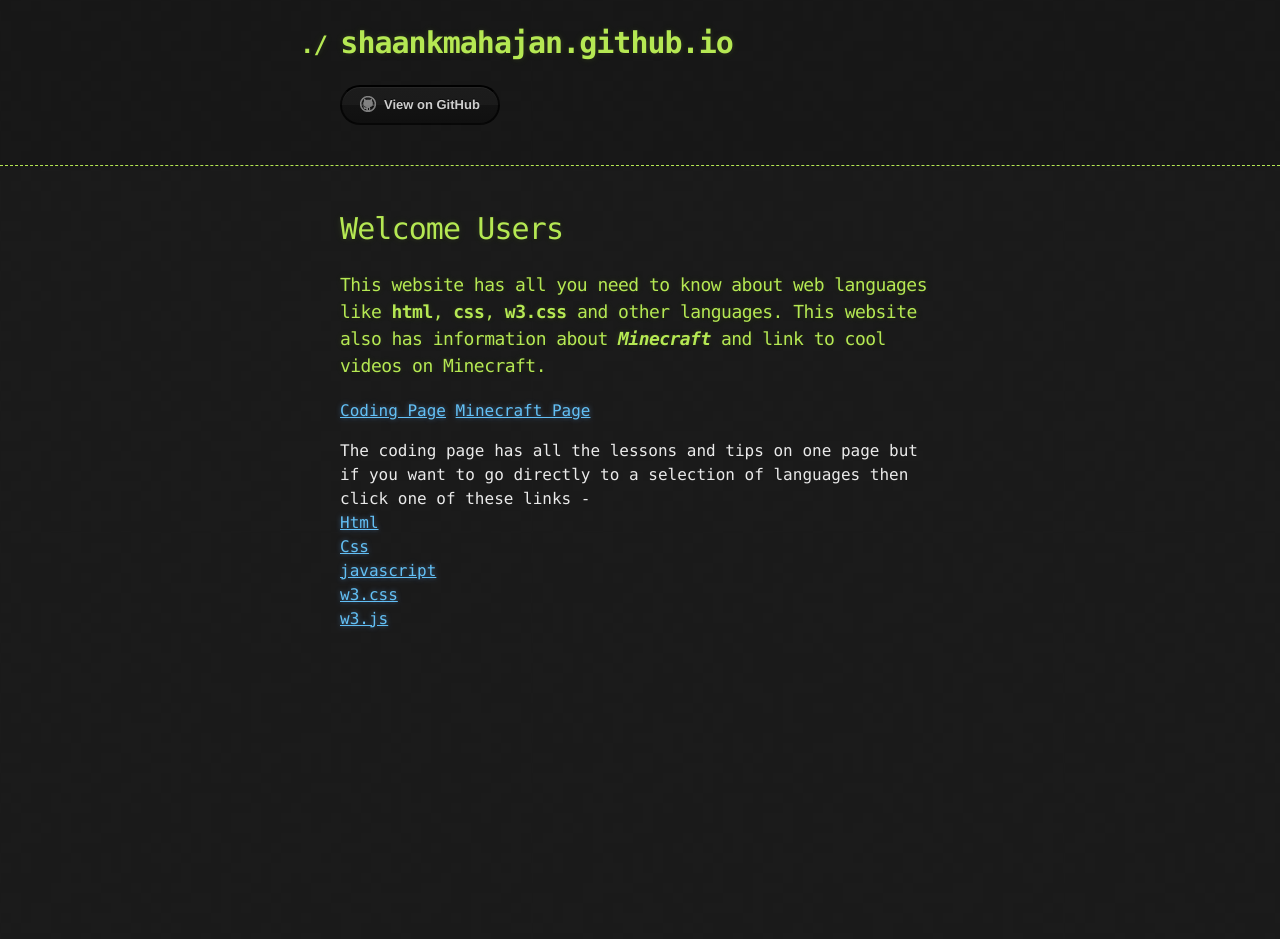
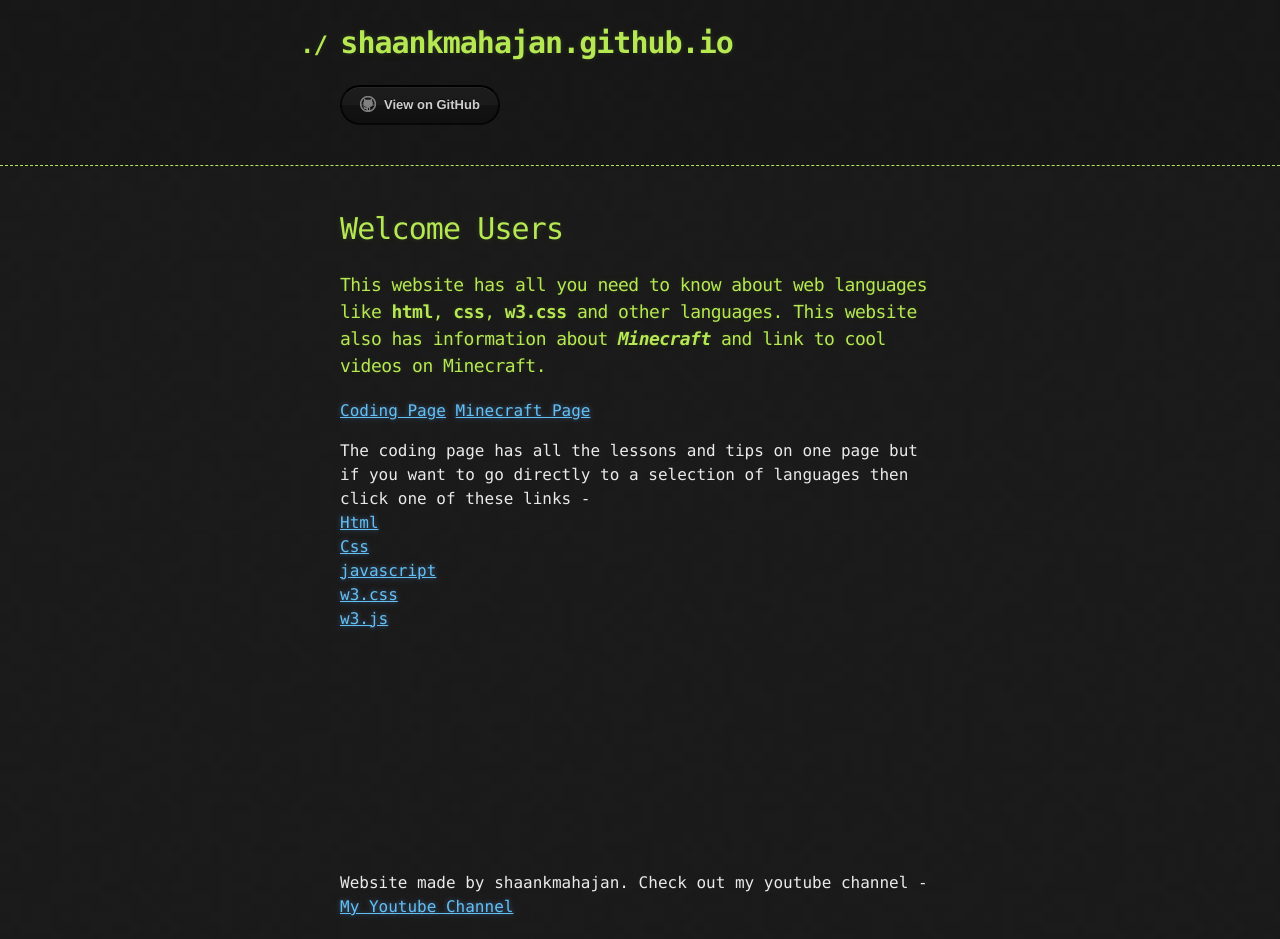
Before and after one commit to Pranked3/shaankmahajan.github.io, a Jekyll site: the page built from index.md, in a window 1280 px wide. Built offline with Jekyll 4.4.1, drawn with Linux system fonts in a browser that asks for light colours; the repository's description, which GitHub fills in, is left out; our own code applies the rules of GitHub Pages for plain Markdown files; before the commit the page ends 900 px from its top, so only the background shows below that.

Commit message:
change31

```diff
--- a/index.md
+++ b/index.md
@@ -19,3 +19,16 @@ The coding page has all the lessons and tips on one page but if you want to go d
 [w3.css](w3-css-lessons)
 <br />
 [w3.js](w3-js-lessons)
+<br />
+<br />
+<br />
+<br />
+<br />
+<br />
+<br />
+<br />
+<br />
+<br />
+<br />
+Website made by shaankmahajan. Check out my youtube channel -
+[My Youtube Channel](https://www.youtube.com/channel/UCXyfb_76fKo1UpTx95JfvUg)
```
